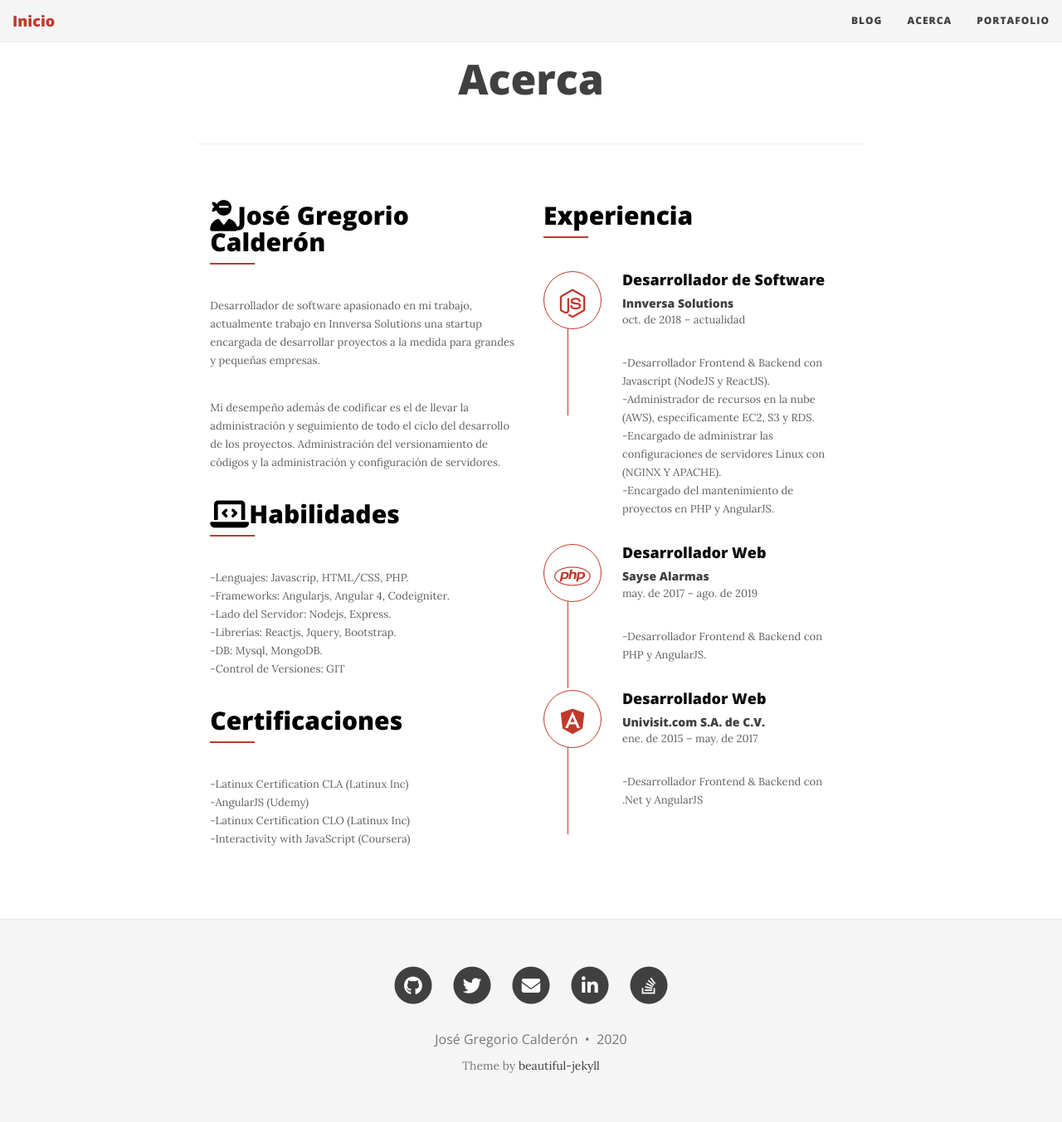
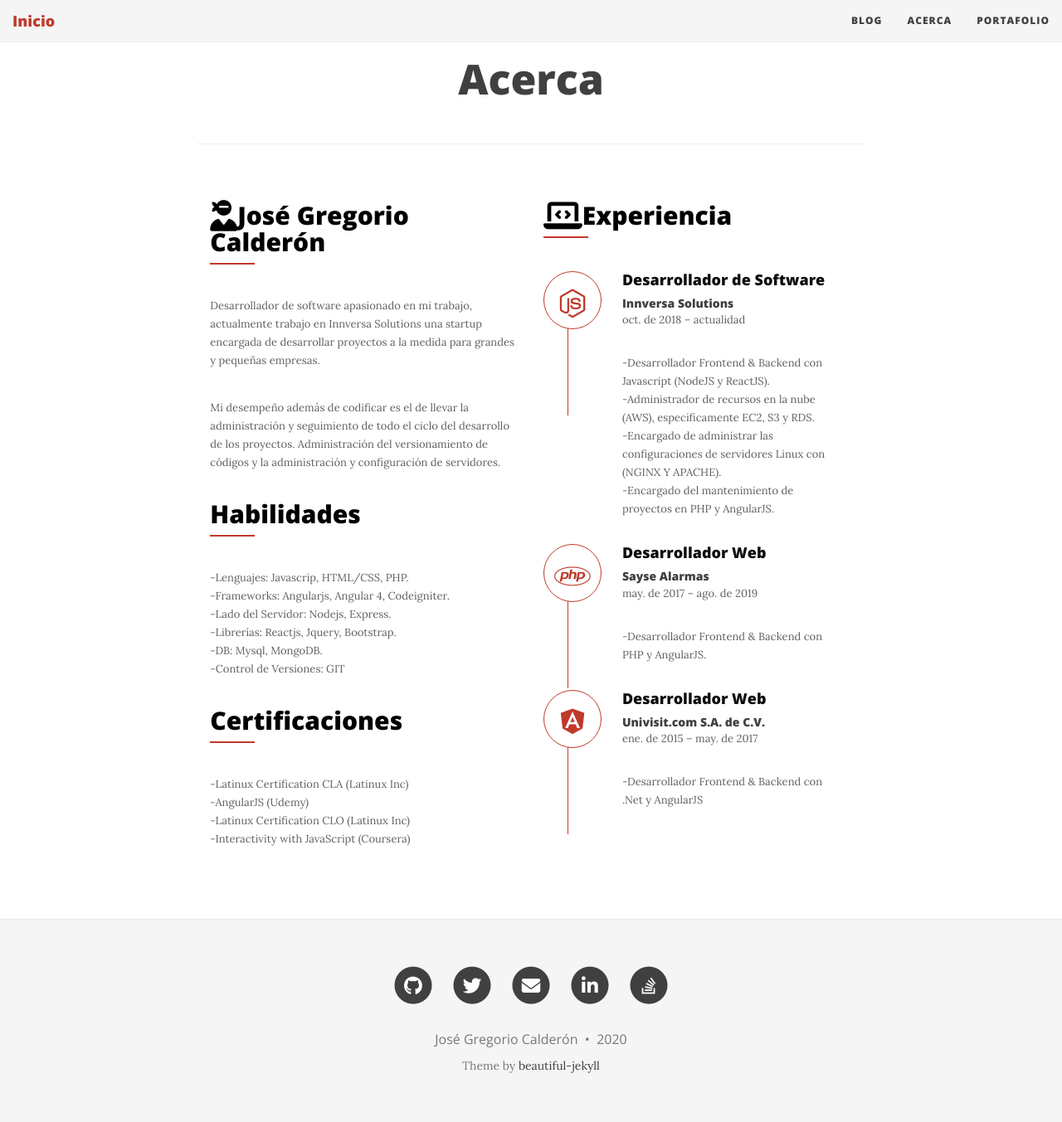
Before and after one commit to josegoyo/josegoyo.github.io, a Jekyll site: the page built from templates/aboutme.md, in a window 1280 px wide. Shown: the whole page at 83% size. Built offline with Jekyll 4.4.1, drawn with Linux system fonts in a browser that asks for light colours; nearby versions of some CDN libraries; library files that are not in the unit come from our copies; comment, search, counter and statistics services are not loaded.

Commit message:
Update aboutme.md

```diff
--- a/templates/aboutme.md
+++ b/templates/aboutme.md
@@ -9,12 +9,12 @@ css: "../css/about.css"
             <div class="">
                 <div class="col-md-6">
                     <div class="aboutus">
-                        <h3 class="aboutus-title"><i class="fas fa-user-ninja fa-lg mr-1"></i>José Gregorio Calderón</h3>
+                        <h3 class="aboutus-title"><i class="fas fa-user-ninja fa-lg"></i>José Gregorio Calderón</h3>
                         <p class="aboutus-text">Desarrollador de software apasionado en mi trabajo, actualmente trabajo en Innversa Solutions una startup encargada de desarrollar proyectos a la medida para grandes y pequeñas empresas.</p>
                         <p class="aboutus-text">Mi desempeño además de codificar es el de llevar la administración y seguimiento de todo el ciclo del desarrollo de los proyectos. Administración del versionamiento de códigos y la administración y configuración de servidores. </p>
                     </div>
                     <div class="aboutus">
-                        <h3 class="aboutus-title"><i class="fas fa-laptop-code fa-lg mr-1"></i>Habilidades</h3>
+                        <h3 class="aboutus-title">Habilidades</h3>
                         <p class="aboutus-text">
                             -Lenguajes: Javascrip, HTML/CSS, PHP.<br/>
                             -Frameworks: Angularjs, Angular 4, Codeigniter.<br/>
@@ -34,7 +34,7 @@ css: "../css/about.css"
                 </div>
                 <div class="col-md-6">
                     <div class="feature">
-                        <h3 class="aboutus-title">Experiencia</h3>
+                        <h3 class="aboutus-title"><i class="fas fa-laptop-code fa-lg"></i>Experiencia</h3>
                         <div class="feature-box">
                             <div class="clearfix">
                                 <div class="iconset">
```
